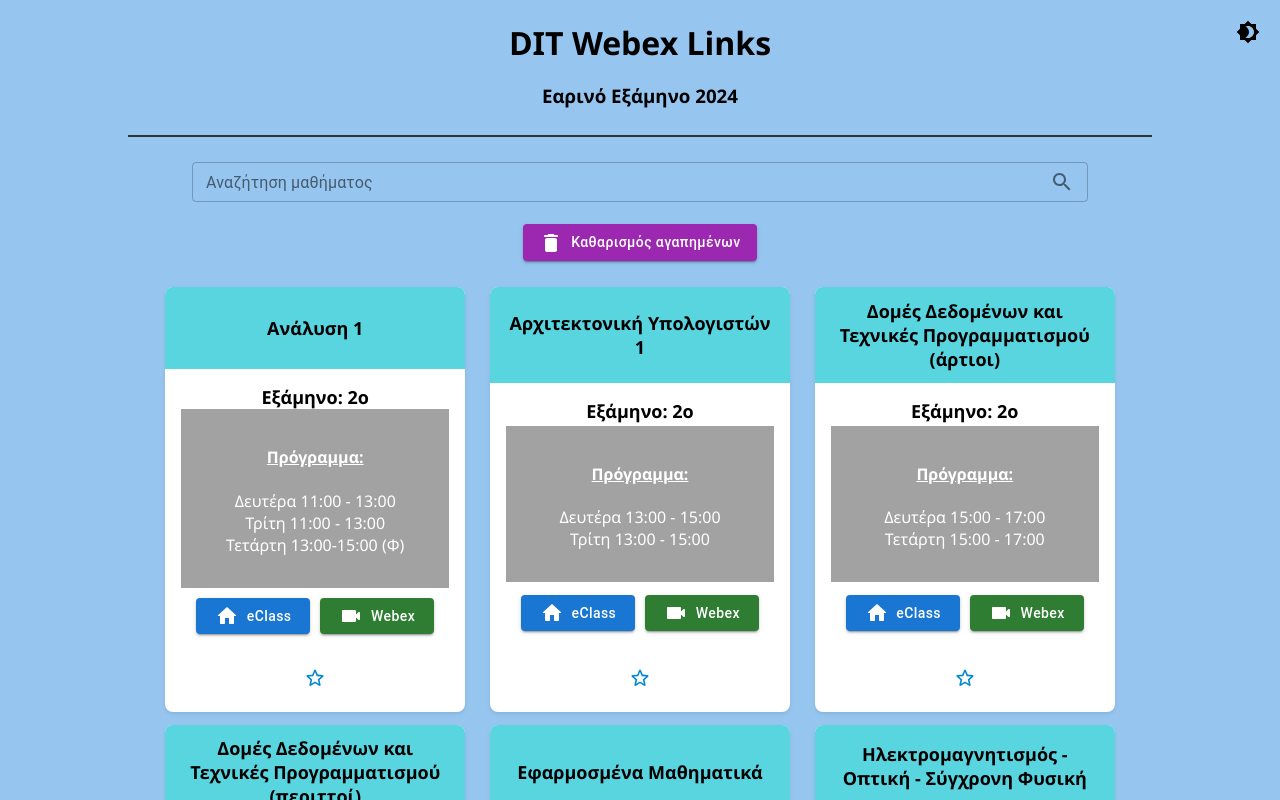
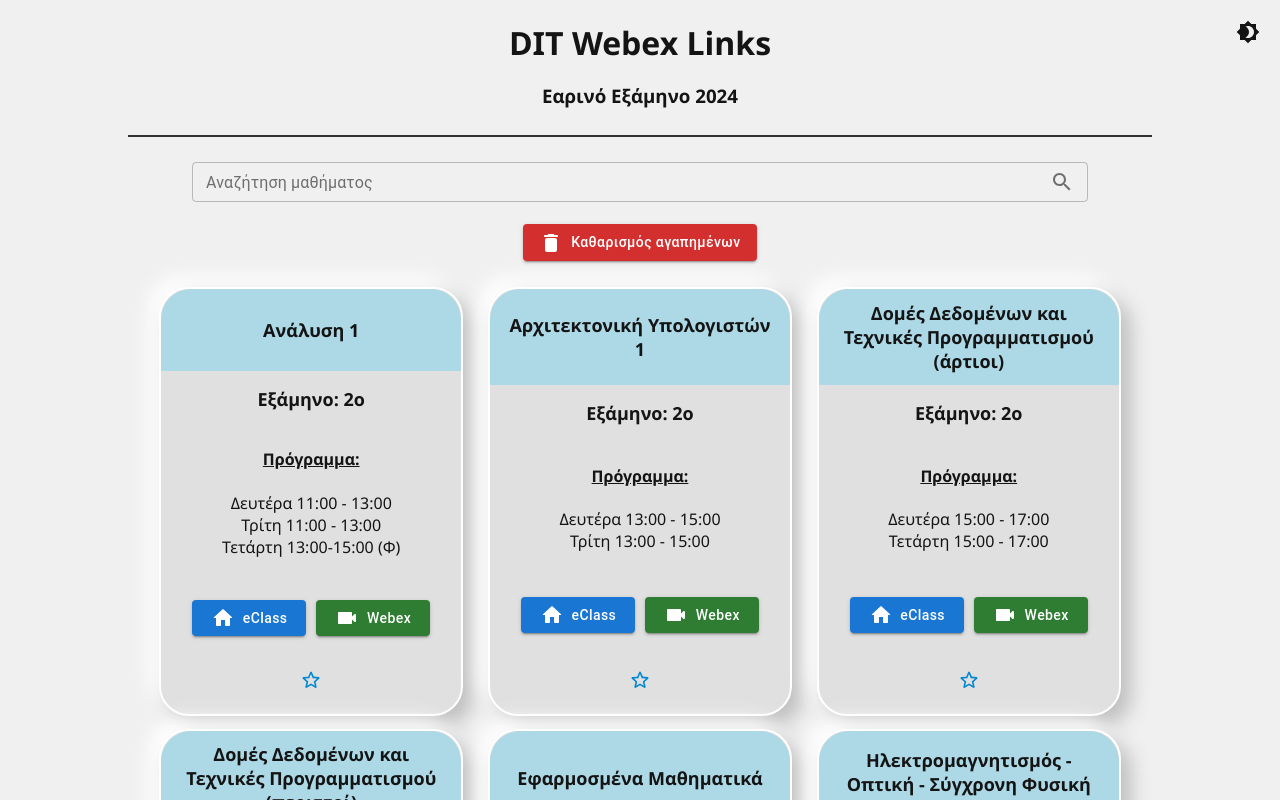
Before and after one commit to mgiannopoulos24/DIT-Webex-Links, a React (Create React App) app: page / in a window 1280 px wide. Shown: the top 800 px of the page. Built offline with nearby package versions, Linux system fonts and the light colour scheme.

Commit message:
ui changes

```diff
--- a/src/App.css
+++ b/src/App.css
@@ -1,6 +1,6 @@
 :root {
-  --background-color: rgb(150, 198, 240); /* light mode background color */
-  --text-color: #000000; /* light mode text color */
+  --background-color: rgb(240, 240, 240); /* light mode background color */
+  --text-color: rgb(20, 20, 20); /* light mode text color */
 }
 
 .dark-mode .app hr {
@@ -16,7 +16,7 @@
 
 .dark-mode {
   --background-color: #1f1f1f; /* dark mode background color */
-  --text-color: #ffffff; /* dark mode text color */
+  --text-color: #f5f5f5; /* dark mode text color */
 }
 
 body {
--- a/src/App.jsx
+++ b/src/App.jsx
@@ -125,7 +125,7 @@ const App = () => {
 
           />
           <br/>
-          <Button variant="contained" color="secondary" onClick={clearFavorites} style={{textTransform:'none'}}>
+          <Button variant="contained" color="error" onClick={clearFavorites} style={{textTransform:'none'}}>
             <DeleteRoundedIcon/>
             &nbsp;
             Καθαρισμός αγαπημένων
--- a/src/CustomCard/CustomCard.css
+++ b/src/CustomCard/CustomCard.css
@@ -4,16 +4,22 @@
     padding: 0;
     text-align: center;
     max-width: calc(33.3333% - 10%);
-    /* border: 1px solid #746969;  */
-    border-radius: 8px;
-    background-color: white;
-    box-shadow: 0 2px 4px rgba(0, 0, 0, 0.1);
-    transition: 0.1s;
+    background-color: #e0e0e0;
+    border: 2px solid white;
+    box-shadow: 10px 10px 20px #bebebe,
+                -10px -10px 20px #ffffff;
+    border-radius: 30px;
+    transition: 0.5s;
 }
 
 .card:hover {
-    transform: scale(1.05);
-    box-shadow: 0 4px 8px rgba(0, 0, 0, 0.2);
+    border: 2px solid black;
+    /* move it up a bit on y axis */
+    transform: translateY(-5px);
+}
+
+.card:active {
+    transform: scale(0.98) rotateZ(0.8deg);
 }
 
 .card .header {
@@ -26,10 +32,10 @@
     overflow: hidden; /* Hide overflow */
     text-overflow: ellipsis;
     text-align: center;
-    border-top-left-radius: 8px;
-    border-top-right-radius: 8px;
+    border-top-left-radius: 30px;
+    border-top-right-radius: 30px;
     height: 15%;
-    color: #000000;
+    color: #141414;
 
 }
 
@@ -44,11 +50,27 @@
 
 }
 
-.dark-mode .card .content , .dark-mode .card .content h6, .dark-mode .card .header, .card .schedule-section{
-    background-color: #a2a2a2; /* Dark background for dark mode */
+.dark-mode .card .content , .dark-mode .card .content h6, .dark-mode .card .schedule-section{
+    background-color: grey; /* Dark background for dark mode */
     color: #ffffff; /* Light text color for dark mode */
 }
 
+.dark-mode .card .content{
+    border-bottom-left-radius: 30px;
+    border-bottom-right-radius: 30px;
+}
+
+/* Adjust box shadow and border to the card for dark mode */
+.dark-mode .card {
+    box-shadow: 10px 10px 20px rgb(60, 60, 60),
+             -10px -10px 20px rgb(25, 25, 25);
+    border: 2px solid black;
+}
+
+/* Adjust dark mode hover border color */
+.dark-mode .card:hover {
+    border: 2px solid white;
+}
 
 .card .content p {
     margin: 4px 0;
@@ -58,8 +80,9 @@
 .schedule-section {
     padding: 16px;
     text-align: center;
-    color: #000000;
-  }
+    background-color: #e0e0e0;
+    color: #141414;
+}
 
 .button-section {
     padding: 16px;
@@ -85,7 +108,7 @@ h6{
     margin: 0;
     font-size: 14px;
     font-weight: 400;
-    color: black;
+    color: #141414;
 }
 
 .favorite-section
--- a/src/CustomCard/CustomCard.jsx
+++ b/src/CustomCard/CustomCard.jsx
@@ -7,10 +7,10 @@ import HomeRoundedIcon from '@mui/icons-material/HomeRounded';
 
 const CustomCard = ({ title, schedule, webex, eclass, semester, isFavorite, toggleFavorite,darkMode }) => {
   const semesterColors = {
-    2: '#59D5E0',
+    2: '#add8e6',
     4: '#F5DD61',
     6: '#FAA300',
-    8: '#F4538A'
+    8: '#ffb6c1'
   };
 
   const headerColor = semesterColors[semester];
```
